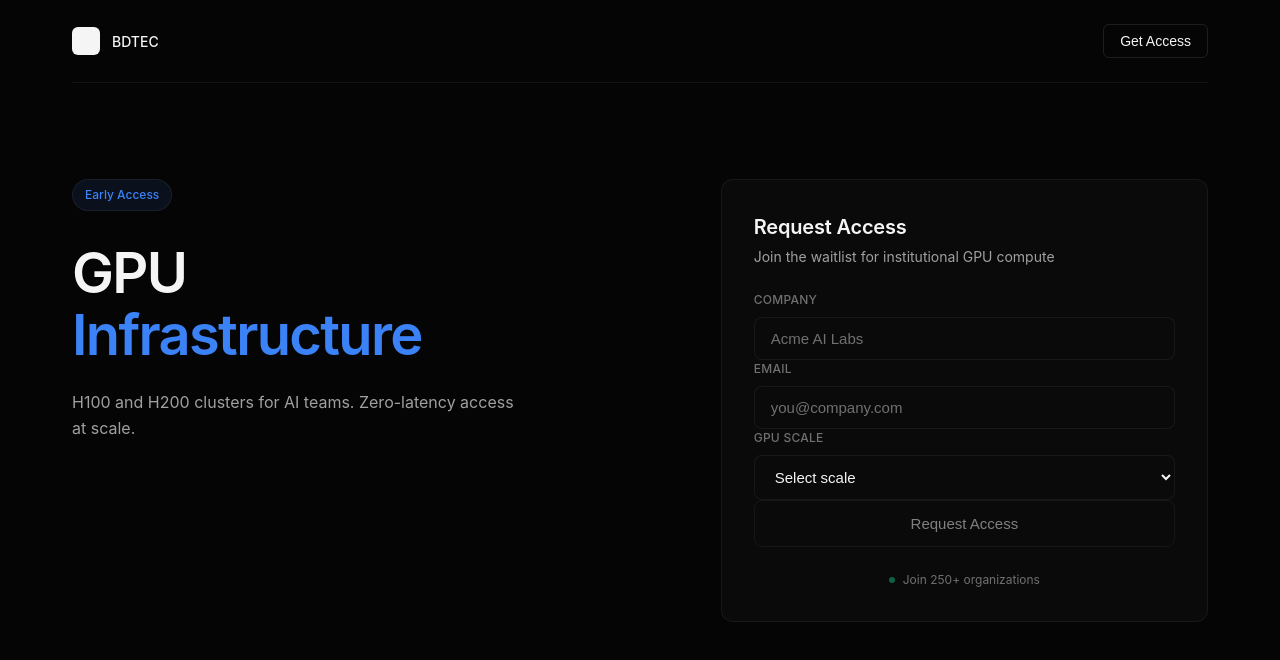
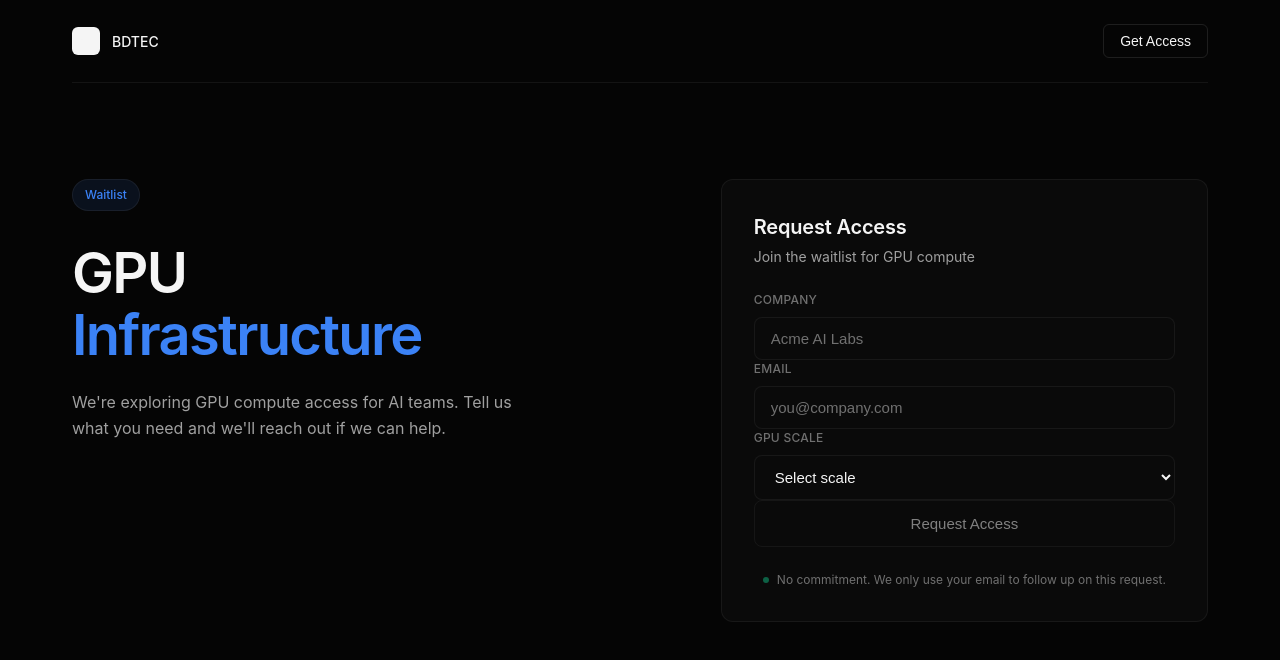
Before and after one commit to BDTEC-Inc/cx-portal, a plain HTML site: page index.html in a window 1280 px wide. Drawn offline with Linux system fonts and the light colour scheme.

Commit message:
Remove unsubstantiated claims from GPU waitlist page
- Drop H100/H200 cluster and 'zero-latency' claims; describe it as a waitlist
- Remove 'Join 250+ organizations' social proof
- Replace 'within 24 hours' promise with a non-committal follow-up line
- Stop rewriting the reference ID as a queue position
- Disable debug logging in production config

Co-Authored-By: Claude Opus 5.5 <noreply@anthropic.com>

```diff
--- a/config.js
+++ b/config.js
@@ -9,7 +9,7 @@ window.CX_CONFIG = {
     turnstileSiteKey: '0x4AAAAAACNkgGWXXZi6sAmT',
 
     // Debug mode (set to false in production)
-    debug: true
+    debug: false
 };
 
 // Log configuration on load
--- a/index.html
+++ b/index.html
@@ -3,8 +3,8 @@
 <head>
     <meta charset="UTF-8">
     <meta name="viewport" content="width=device-width, initial-scale=1.0">
-    <meta name="description" content="Institutional GPU compute">
-    <title>BDTEC | GPU Compute</title>
+    <meta name="description" content="Waitlist for GPU compute access from BDTEC">
+    <title>BDTEC | GPU Compute Waitlist</title>
 
     <!-- Preload CSS -->
     <link rel="preload" href="styles.css" as="style">
@@ -16,12 +16,11 @@
 
     <!-- SEO -->
     <meta name="robots" content="index, follow">
-    <meta name="description" content="Institutional GPU compute marketplace">
 
     <!-- Open Graph -->
     <meta property="og:type" content="website">
     <meta property="og:title" content="BDTEC">
-    <meta property="og:description" content="Institutional GPU compute">
+    <meta property="og:description" content="Waitlist for GPU compute access from BDTEC">
     <meta property="og:url" content="https://cx-portal.bdtec.ai">
 
     <!-- Favicon -->
@@ -51,14 +50,14 @@
         <section class="split-screen">
             <!-- Left: Hero Content -->
             <div class="hero-content">
-                <div class="badge">Early Access</div>
+                <div class="badge">Waitlist</div>
                 <h1 class="hero-title">
                     GPU<br>
                     <span class="accent">Infrastructure</span>
                 </h1>
                 <p class="hero-subtitle">
-                    H100 and H200 clusters for AI teams.
-                    Zero-latency access at scale.
+                    We're exploring GPU compute access for AI teams.
+                    Tell us what you need and we'll reach out if we can help.
                 </p>
             </div>
 
@@ -66,7 +65,7 @@
             <div class="form-container">
                 <div class="form-header">
                     <h2>Request Access</h2>
-                    <p>Join the waitlist for institutional GPU compute</p>
+                    <p>Join the waitlist for GPU compute</p>
                 </div>
                 <form id="lead-form" class="lead-form">
                     <div class="input-group">
@@ -126,7 +125,7 @@
 
                     <div class="form-footer">
                         <span class="status-indicator"></span>
-                        <span class="queue-position">Join 250+ organizations</span>
+                        <span class="queue-position">No commitment. We only use your email to follow up on this request.</span>
                     </div>
                 </form>
 
@@ -138,7 +137,7 @@
                         </svg>
                     </div>
                     <h2>Request Received</h2>
-                    <p>We'll be in touch within 24 hours.</p>
+                    <p>Thanks. We'll reach out if we can serve your needs.</p>
                     <div class="confirmation-details">
                         <div class="detail-item">
                             <span class="detail-label">Reference ID</span>
--- a/script.js
+++ b/script.js
@@ -484,8 +484,6 @@ const UI = {
             console.error('✗ Invalid referenceId passed to showSuccess:', referenceId);
             this.refIdDisplay.textContent = 'Processing...';
         }
-
-        this.updateQueuePosition();
     },
 
     /**
```
